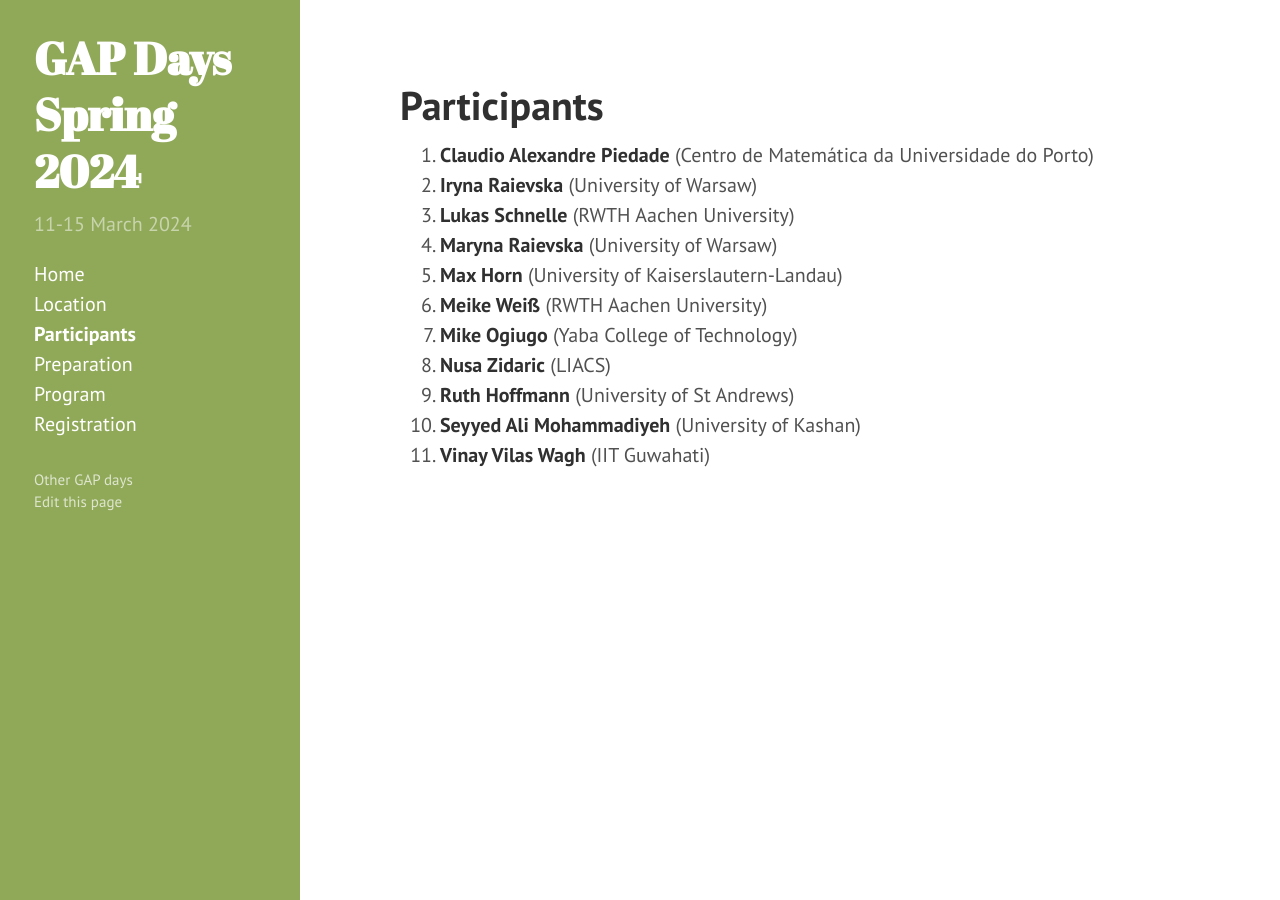
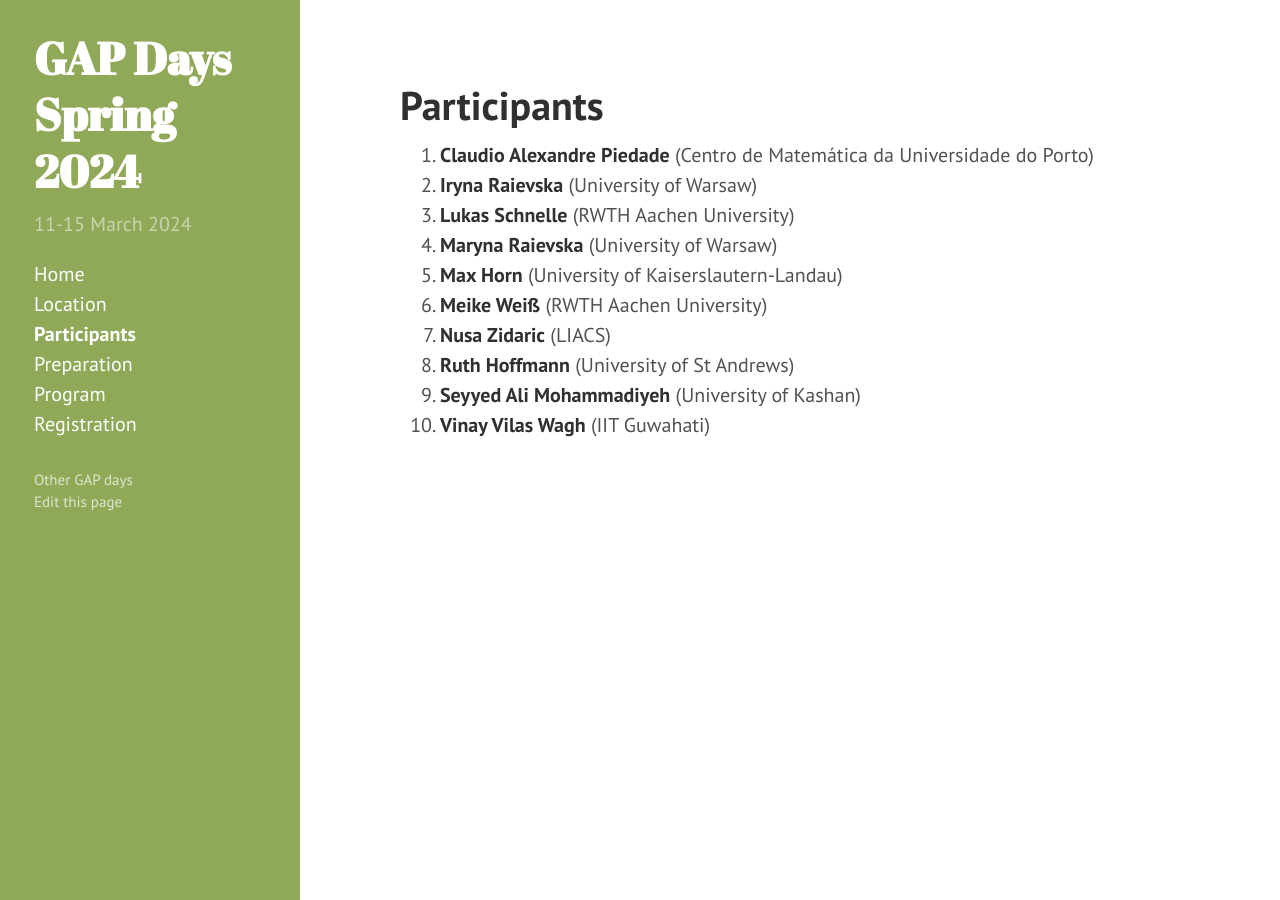
Before and after one commit to gapdays/gapdays2024-spring, a Jekyll site: the page built from participants.md, in a window 1280 px wide. Built offline with Jekyll 4.4.1, drawn with Linux system fonts in a browser that asks for light colours.

Commit message:
Update participants.md
Mike Ogiugo unfortunately can't come

```diff
--- a/participants.md
+++ b/participants.md
@@ -13,8 +13,6 @@ participants:
   - {name: Nusa Zidaric, affiliation: LIACS, Leiden University, Netherlands}
 
   - {name: Meike Weiß, affiliation: RWTH Aachen University, Germany}
-
-  - {name: Mike Ogiugo, affiliation: Yaba College of Technology, University of Ibadan, Nigeria}
 
   - {name: Vinay Vilas Wagh, affiliation: IIT Guwahati, India}
 
```
